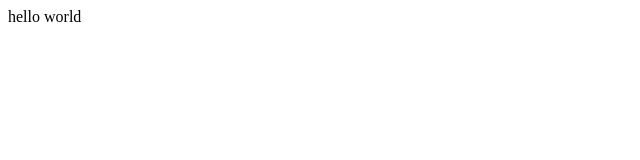
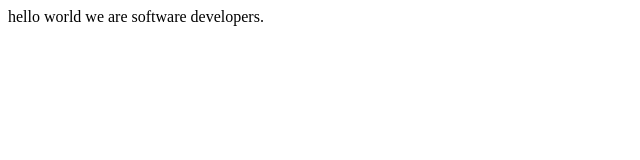
Before and after one commit to sibTunechy/habenandahmed, a plain HTML site: page index.html in a window 1280 px wide. Shown: the whole page, without its empty margins (0-640 px from the left). Drawn offline with Linux system fonts and the light colour scheme.

Commit message:
changes made

```diff
--- a/index.html
+++ b/index.html
@@ -9,7 +9,7 @@
 </head>
 
 <body>
-    hello world
+    hello world we are software developers.
 </body>
 
 </html>
```
